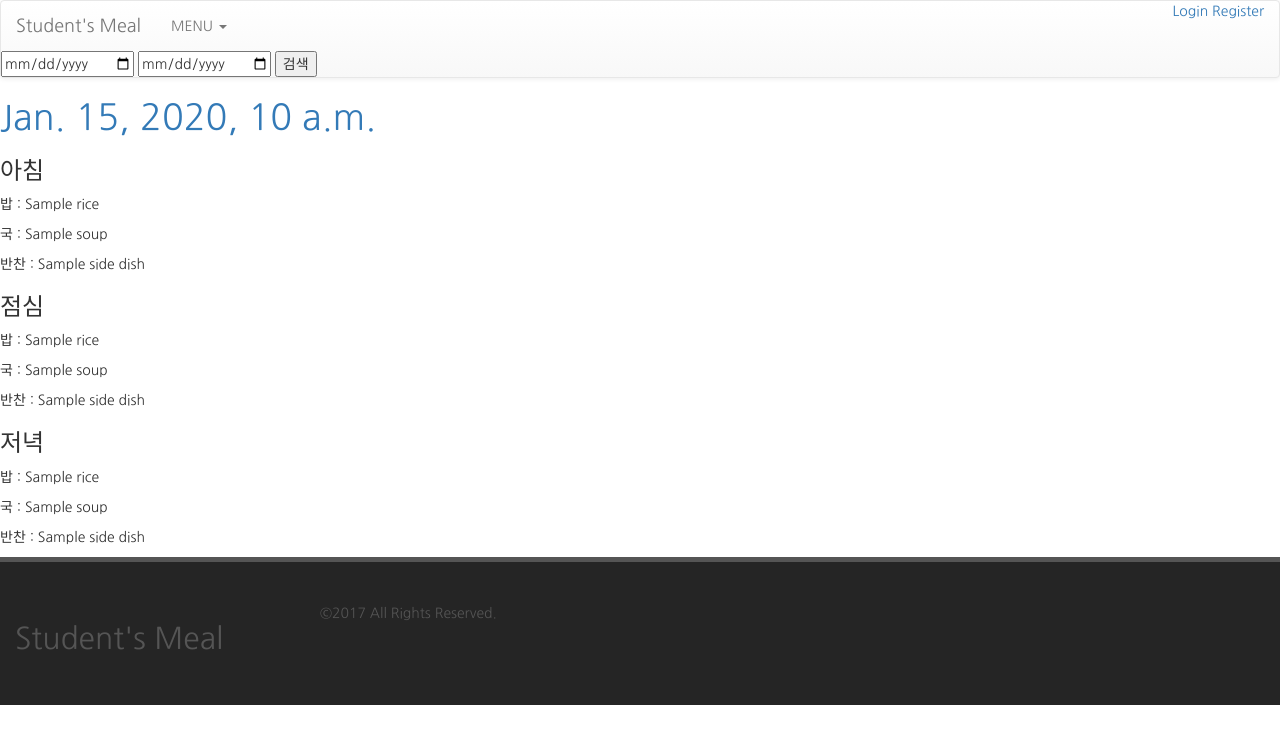
After one commit to jupiny/MIDASChallenge2017, a Django app: template midas_web_solution/templates/date/list.html in a window 1280 px wide. The commit adds this page. Shown: the top 744 px of the page. Run offline with Django 3.2, Linux system fonts and the light colour scheme; the template is opened without the code that fills it: most values are stand-ins (such as "Sample title", 1, 10 or a date in 2020); some libraries are stand-ins or nearby versions.

Commit message:
DateListView 생성 및 검색 기능 구현

```diff
--- a/midas_web_solution/date/urls.py
+++ b/midas_web_solution/date/urls.py
@@ -4,6 +4,7 @@ from .views import *
 
 
 urlpatterns = [
+    url(r'^$', DateListView.as_view(), name='list'),
     url(r'^(?P<year>\d+)/(?P<month>\d+)/(?P<day>\d+)/$', DateDetailView.as_view(), name='detail'),
     url(r'^(?P<year>\d+)/(?P<month>\d+)/(?P<day>\d+)/meal/', include('meal.urls', namespace='meal')),
 ]
--- a/midas_web_solution/date/views/__init__.py
+++ b/midas_web_solution/date/views/__init__.py
@@ -1 +1,2 @@
 from .detail import DateDetailView
+from .list import DateListView
--- a/midas_web_solution/date/views/detail.py
+++ b/midas_web_solution/date/views/detail.py
@@ -5,7 +5,6 @@ from date.models import Date
 
 
 class DateDetailView(View):
-    template_name = 'date/detail.html'
 
     def get(self, request, *args, **kwargs):
         year = kwargs.get('year')
--- a/midas_web_solution/templates/_header.html
+++ b/midas_web_solution/templates/_header.html
@@ -39,4 +39,9 @@
             </ul>
         </div><!-- /.navbar-collapse -->
     </div><!-- /.container-fluid -->
+    <form action="{% url "date:list" %}" method="GET">
+        <input type="date" name="start_date" value="{{ start_date }}" required>
+        <input type="date" name="end_date" value="{{ end_date }}" required>
+        <input type="submit" value="검색">
+    </form>
 </nav>
--- /dev/null
+++ b/midas_web_solution/templates/date/list.html
@@ -0,0 +1,37 @@
+{% extends "base.html" %}
+{% block title %}식단 검색 결과{% endblock title %}
+{% block content %}
+{% for date in date_set %}
+<a href="{% url "date:detail" year=date.date.year month=date.date.month day=date.date.day %}"><h1>{{ date.date_to_str }}</h1></a>
+<h3>아침</h3>
+{% if date.breakfast_meal %}
+  <p>밥 : {{ date.breakfast_meal.rice.name }}</p>
+  <p>국 : {{ date.breakfast_meal.soup.name }}</p>
+  {% for side_dish in date.breakfast_meal.side_dish_set.all %}
+    <p>반찬 : {{ side_dish.name }}</p>
+  {% endfor %}
+{% else %}
+없음
+{% endif %}
+<h3>점심</h3>
+{% if date.lunch_meal %}
+  <p>밥 : {{ date.lunch_meal.rice.name }}</p>
+  <p>국 : {{ date.lunch_meal.soup.name }}</p>
+  {% for side_dish in date.lunch_meal.side_dish_set.all %}
+    <p>반찬 : {{ side_dish.name }}</p>
+  {% endfor %}
+{% else %}
+없음
+{% endif %}
+<h3>저녁</h3>
+{% if date.dinner_meal %}
+  <p>밥 : {{ date.dinner_meal.rice.name }}</p>
+  <p>국 : {{ date.dinner_meal.soup.name }}</p>
+  {% for side_dish in date.dinner_meal.side_dish_set.all %}
+    <p>반찬 : {{ side_dish.name }}</p>
+  {% endfor %}
+{% else %}
+없음
+{% endif %}
+{% endfor %}
+{% endblock content %}
```
Also changed, not shown: midas_web_solution/date/views/list.py (added, +23 -0 lines).
